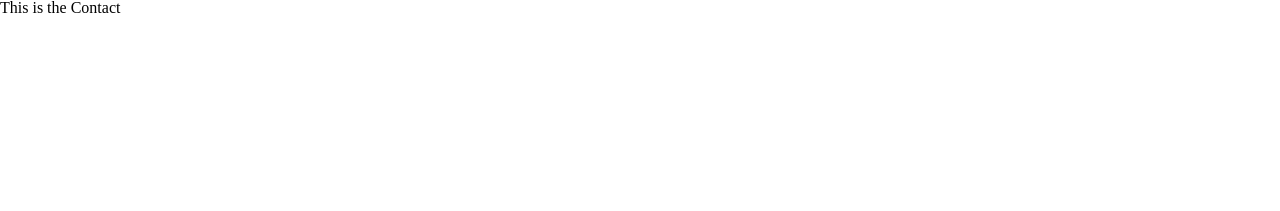
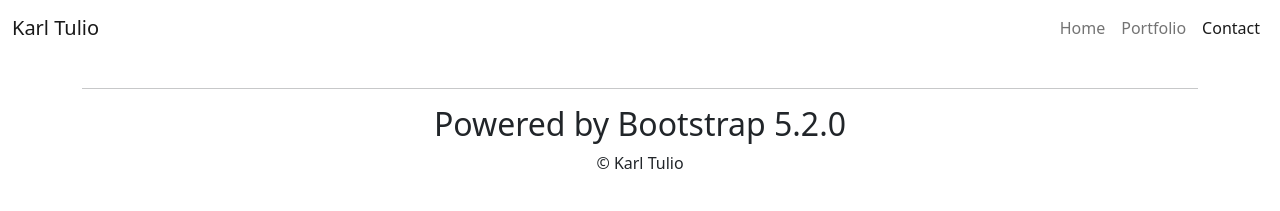
Before and after one commit to fulcrum-ctrl/Bootstrap-layout-2022, a plain HTML site: page contact.html in a window 1280 px wide. Drawn offline with nearby package versions, Linux system fonts and the light colour scheme.

Commit message:
Added footer component to contact page along with script
Minor edit on index html and added contact css

```diff
--- a/contact.html
+++ b/contact.html
@@ -1,9 +1,69 @@
 <!DOCTYPE html>
 <html>
-    <meta charset="utf-8" lang="en-US">
-    <title>Contact Page</title>
-    <link rel="stylesheet" type="text/css" href="./assets/css/reset.css">
+    <head>
+        <meta charset="utf-8" lang="en-US">
+        <meta name="viewport" content="width=device-width, initial-scale=1">
+        <meta name="author" content="fulcrum-ctrl">
+
+        <title>Contact | Karl Tulio</title>
+
+        <link rel="stylesheet" type="text/css" href="./assets/css/reset.css">
+        <link href="https://cdn.jsdelivr.net/npm/bootstrap@5.2.0-beta1/dist/css/bootstrap.min.css" rel="stylesheet" integrity="sha384-0evHe/X+R7YkIZDRvuzKMRqM+OrBnVFBL6DOitfPri4tjfHxaWutUpFmBp4vmVor" crossorigin="anonymous">
+        <link rel="stylesheet" type="text/css" href="./assets/css/contact.css">
+    </head>
+
     <body>
-        <h1>This is the Contact</h1>
+        <!-- ------------------------Component Separator------------------------- -->
+        <!-- Navbar -->
+        <nav class="navbar navbar-expand-md">
+            <div class="container-fluid">
+                    <!-- Brand can be text or image or both -->
+                    <a class="navbar-brand" href="#">Karl Tulio</a>
+                    <!-- Hamburger menu -->
+                    <!-- Only works if js is also linked -->
+                    <!-- aria-expanded="false" means dont expand by default -->
+                    <button
+                    class="navbar-toggler"
+                    type="button"
+                    data-bs-toggle="collapse"
+                    data-bs-target="#burgerPare"
+                    aria-controls="burgerPare"
+                    aria-expanded="false"
+                    aria-label="Toggle navigation">
+                        <span class="navbar-toggler-icon"></span>
+                    </button>
+                    <!-- area that will collapse under hamburger menu -->
+                    <div class="collapse navbar-collapse" id="burgerPare">
+                        <!-- navbar-nav introduces styling to unordered list -->
+                        <!-- ms-auto (margin start auto) moves items to right -->
+                        <ul class="navbar-nav ms-auto text-center">
+                          <li class="nav-item">
+                            <a class="nav-link" href="./index.html">Home</a>
+                          </li>
+                            <li class="nav-item">
+                                <a class="nav-link" href="./portfolio.html">Portfolio</a>
+                            </li>
+                            <li class="nav-item">
+                                <a class="nav-link active" aria-current="page" href="./contact.html">Contact</a>
+                            </li>
+                        </ul>
+                    </div>
+                </div>
+        </nav>
+        <!-- ------------------------Component Separator------------------------- -->
+        <footer class="footer mt-auto py-3">
+            <div class="container text-center">
+                <hr>
+                <h2>Powered by Bootstrap 5.2.0</h2>
+                <p>
+                    &copy; Karl Tulio
+                </p>
+            </div>
+        </footer>
+
+        <!-- SCRIPTS -->
+        <script src="https://cdn.jsdelivr.net/npm/@popperjs/core@2.9.2/dist/umd/popper.min.js" integrity="sha384-IQsoLXl5PILFhosVNubq5LC7Qb9DXgDA9i+tQ8Zj3iwWAwPtgFTxbJ8NT4GN1R8p" crossorigin="anonymous"></script>
+        <!-- JS cdn for bootstrap 5.0 -->
+        <script src="https://cdn.jsdelivr.net/npm/bootstrap@5.2.0-beta1/dist/js/bootstrap.min.js" integrity="sha384-kjU+l4N0Yf4ZOJErLsIcvOU2qSb74wXpOhqTvwVx3OElZRweTnQ6d31fXEoRD1Jy" crossorigin="anonymous"></script>
     </body>
     </html>
```
Also changed, not shown: index.html (+2 -2 lines), assets/css/contact.css (added).
